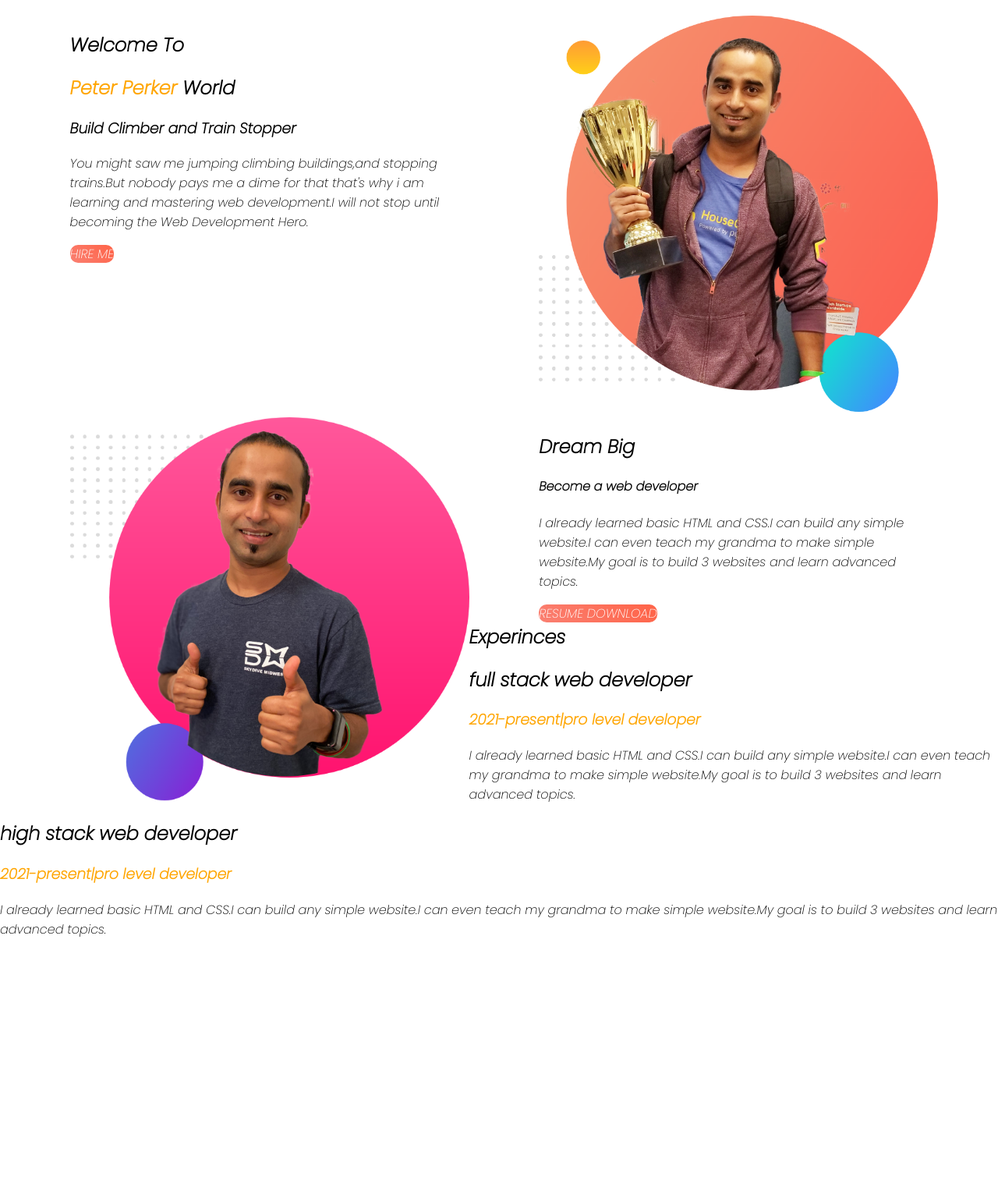
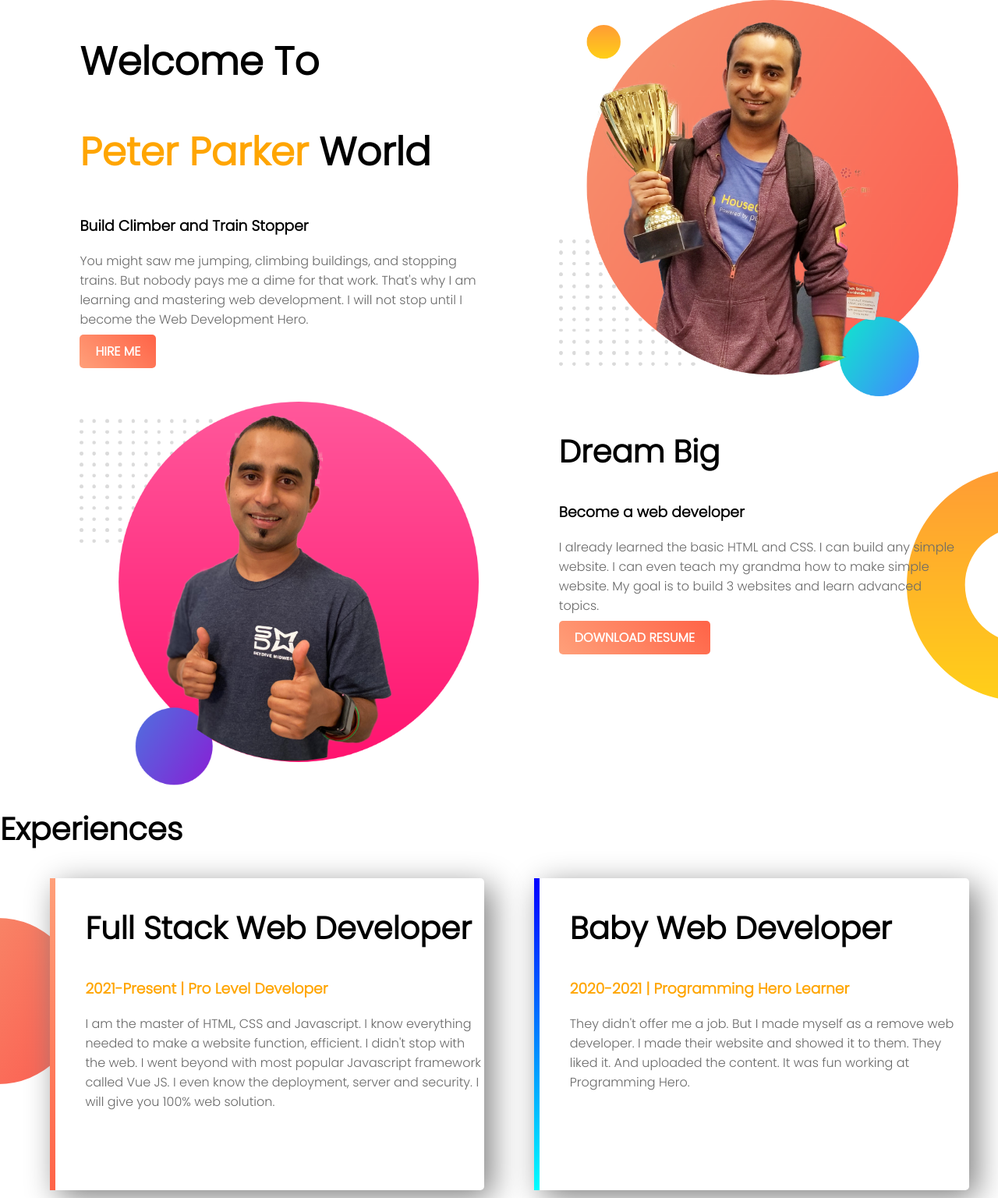
Before and after one commit to NusratJahanNisha/My-first-portfolio, a plain HTML site: page index.html in a window 1280 px wide. Shown: the top 1536 px of the page at 78% size. Before the commit the page ends 1220 px from the top, so only its background shows below. Drawn offline with Linux system fonts and the light colour scheme.

Commit message:
Finally did my first portfolio

```diff
--- a/index.html
+++ b/index.html
@@ -1,39 +1,45 @@
 <!DOCTYPE html>
 <html lang="en">
 <head>
-<link rel="stylesheet" href="style.css">   <meta charset="UTF-8">
-<link href="https://fonts.googleapis.com/css2?family=Poppins:ital,wght@1,200&display=swap" rel="stylesheet"
+    <meta charset="UTF-8">
     <meta name="viewport" content="width=device-width, initial-scale=1.0">
     <title>Document</title>
+    <link href="https://fonts.googleapis.com/css2?family=Poppins:wght@300&display=swap" rel="stylesheet">
+    <link rel="stylesheet" href="style.css">
 </head>
-<body><section class="top-banner">
-<div class="half-width"><h1>Welcome To </h1>
-    <h1><span class="orange-highlight"> Peter Perker</span> World</h1>
-<h3>Build Climber and Train Stopper </h3>
-<p>You might saw me jumping climbing buildings,and stopping trains.But nobody pays me a dime for that that's why i am learning and mastering web development.I will not stop until becoming the Web Development Hero.</p>
-<a target="_blank" class="link-button" href="https://github.com/NusratJahanNisha/My-first-portfolio/blob/master/index.html">HIRE ME</a> </div></section>
-<div class="half-width" ><img src="images/jhankar.png" alt=""></div>
+<body>
+<section class="top-banner">  <div class="half-width">
+     <h1>Welcome To</h1>
+        <h1><span class="orange-highlight"> Peter Parker</span> World</h1>
+        <h3>Build Climber and Train Stopper</h3>
+        <p>You might saw me jumping, climbing buildings, and stopping trains. But nobody pays me a dime for that work. That's why I am learning and mastering web development. I will not stop until I become the Web Development Hero.</p>
+        <a class="link-button" target="_blank" href="https://bangla.programming-hero.com/">HIRE ME</a></div>
+ <div class="half-width">   <img src="images/jhankar.png" alt=""></div>
+</section>
 
-<section class="Dream-big">  <div class="half-width"><img src="images/jhankar2.png" alt=""></div>
-      <div class="half-width"><h2>Dream Big</h2>
-    <h4>Become a web developer</h4>
-<p>I already learned basic HTML and CSS.I can build any simple website.I can even teach my grandma to make simple website.My goal is to build 3 websites and learn advanced topics.</p>
-<a target="_blank" class="link-button" href="https://fonts.google.com/specimen/Poppins?query=poppin&sidebar.open&selection.family=Poppins:ital,wght@1,200">RESUME DOWNLOAD</a></div>
-</section>
+<section class="dream-area"><div class="half-width"><img src="images/jhankar2.png" alt=""></div>
+<div class="half-width">
+    <h2>Dream Big</h2>
+    <h3>Become a web developer</h3>
+    <p>I already learned the basic HTML and CSS. I can build any simple website. I can even teach my grandma how to make simple website. My goal is to build 3 websites and learn advanced topics.</p>
+    <a class="link-button" target="_blank" href="https://bangla.programming-hero.com/">DOWNLOAD RESUME</a>
+</div></section>
 <section class="experience-area">
-    <h2>Experinces</h2>
-<div class="half width">
-<h2>full stack web developer</h2>
-<h3 class="orange-highlight">2021-present|pro level developer</h3>
-<p>I already learned basic HTML and CSS.I can build any simple website.I can even teach my grandma to make simple website.My goal is to build 3 websites and learn advanced topics.</p>
-</div>
-<div class="half width">
-    <h2>high stack web developer</h2>
-    <h3 class="orange-highlight">2021-present|pro level developer</h3>
-    <p>I already learned basic HTML and CSS.I can build any simple website.I can even teach my grandma to make simple website.My goal is to build 3 websites and learn advanced topics.</p>
-</div>
+    <h2>Experiences</h2>
+
+    <div id="full-stack" class="half-width single-ex"><h2>Full Stack Web Developer</h2>
+    <h3 class="orange-highlight">2021-Present | Pro Level Developer</h3>
+<p>I am the master of HTML, CSS and Javascript. I know everything needed to make a website function, efficient. I didn't stop with the web. I went beyond with most popular Javascript framework called Vue JS. I even know the deployment, server and security. I will give you 100% web solution.</p></div>
+
+<div id="baby-web" class="half-width single-ex"><h2>Baby Web Developer</h2>
+    <h3 class="orange-highlight">2020-2021 | Programming Hero Learner</h3>
+    <p>They didn't offer me a job. But I made myself as a remove web developer. I made their website and showed it to them. They liked it. And uploaded the content. It was fun working at Programming Hero.</p></div>
+
 
 </section>
-
+<br>
+<br>
+<br>
+<footer><p>© Peter Parker 2021, a Programming Hero initiative.</p></footer>
 </body>
 </html>
--- a/style.css
+++ b/style.css
@@ -1,10 +1,51 @@
-body{margin: 0;}
-.p{color: dimgray;}
-.orange-highlight {color: orange;}
-body{font-family: 'Poppins', sans-serif;}
-.half-width{width: 40%;float: left;margin-left:5%;padding-left: 2%;}
+body{
+    font-family: 'Poppins', sans-serif;
+    margin: 0;
+}
+h1{
+    font-size: 50px;
+}
+.orange-highlight{
+    color: orange;
+}
+.half-width{
+    width: 40%;
+    float: left;
+    margin-left: 5%;
+    padding-left: 3%;
+}
 .half-width img{width: 100%;}
-.top-banner{background-image: url("images/top-banner.png");background-repeat: no-repeat;}
-.link-button{text-decoration: none;padding-left:10px 20px ;border-radius: 10px;color: white;font-weight: 700px;background-image: linear-gradient( 45deg,salmon,tomato) ;}
-.dream-big{background-image: url("images/dream-bg.png");background-repeat: no-repeat;background-repeat: right;}
-.section{height: 600px;}
+.top-banner{
+    background-image: url("images/exp-bg.png.");
+background-repeat: no-repeat;}
+section{
+    height: 500px;
+}
+.link-button{text-decoration: none;
+background-image: linear-gradient(45deg, lightSalmon, tomato);padding: 10px 20px;border-radius: 5px;color: white;font-weight: 700;
+}
+h2{font-size: 40px;}
+p{
+    color:dimgray
+}
+.dream-area{
+background-image: url("images/dream-bg.png");
+background-repeat: no-repeat;background-position: right;
+}
+.single-ex{
+    box-shadow: 10px 10px 40px gray;
+    border-radius: 5px;
+    height: 80%;
+    background-color: white;
+}
+.experience-area{background-image: url(images/exp-bg.png);
+background-repeat: no-repeat;background-position: left;}
+#full-stack{border-left: 7px solid;
+border-image : linear-gradient(180deg, lightSalmon, tomato);
+
+border-image-slice: 1;}
+#baby-web{border-left: 7px solid;
+   border-image : linear-gradient(180deg, blue, cyan);
+    border-image-slice: 1;}
+    footer p{text-align: center;
+    font-size: 12px;}
```
Also changed, not shown: Images/peter-baby-reading.jpg (added), Images/peter-fullbody.png (added), Images/peter-hanging.jpg (added), Images/peter.jpg (added), Images/spiderman-reading.jpg (added), Images/spiderman1.jpg (added), Images/spiderman2.png (added), 1 other file.
